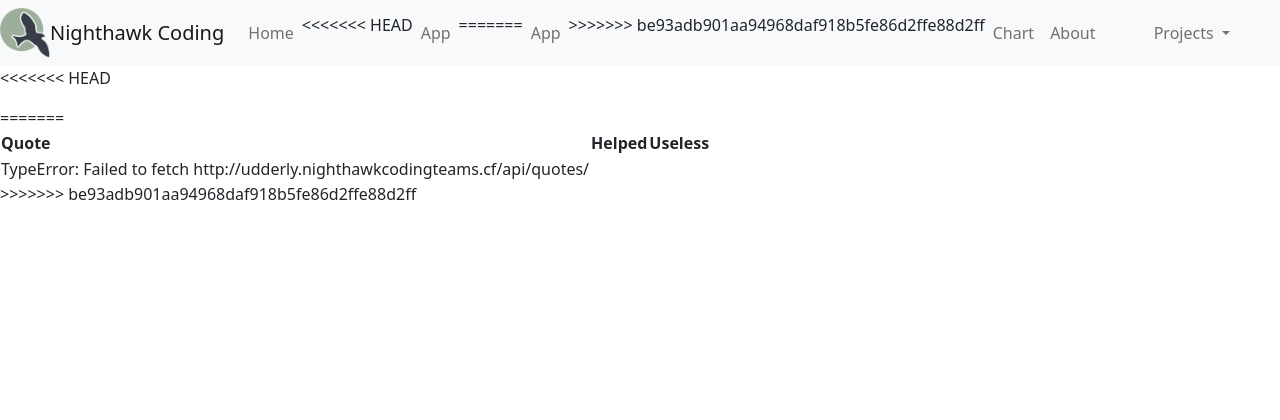
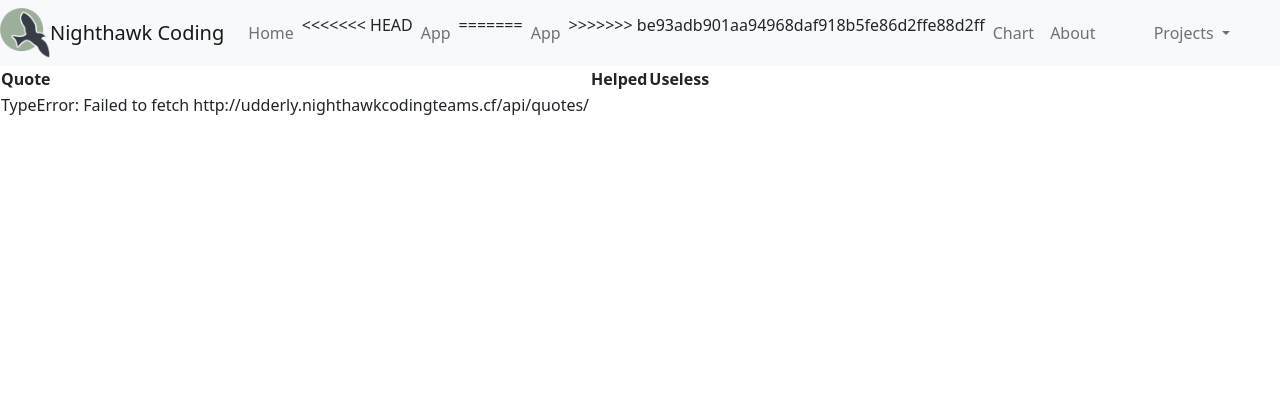
Before and after one commit to PaarasPurohit/udderly-delectable, a Flask app: page /chart/ in a window 1280 px wide. Shown: the top 420 px of the page. Run offline with Flask 2, Linux system fonts and the light colour scheme.

Commit message:
modified:   templates/chart.html 	modified:   bp_projects/__pycache__/projects.cpython-39.pyc

```diff
--- a/templates/chart.html
+++ b/templates/chart.html
@@ -5,9 +5,6 @@
 
 <!- This is a replacement block for Body in base.html -->
 {% block body %}
-<<<<<<< HEAD
-    <p></p>
-=======
     <table>
         <thead>
             <th>Quote</th>
@@ -112,5 +109,4 @@
     </script>
 {% endblock %}
 {% block background %}
->>>>>>> be93adb901aa94968daf918b5fe86d2ffe88d2ff
 {% endblock %}
```
